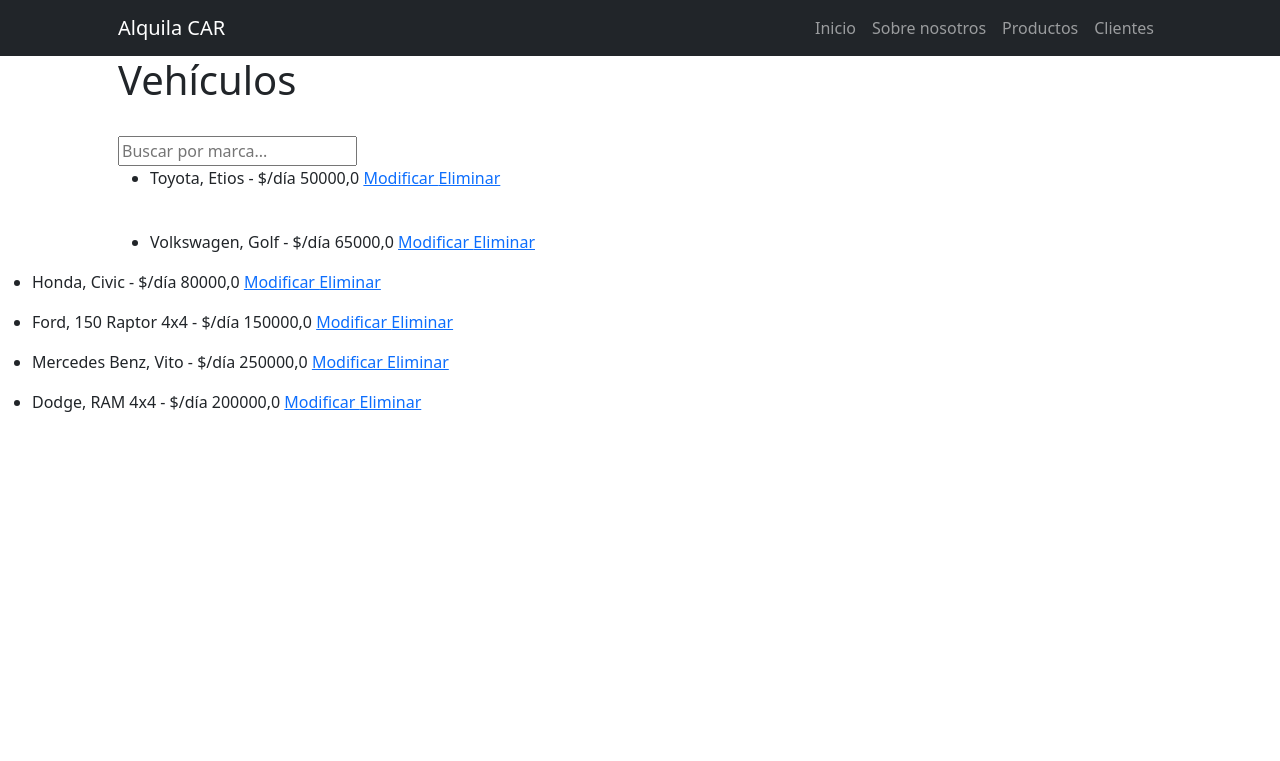
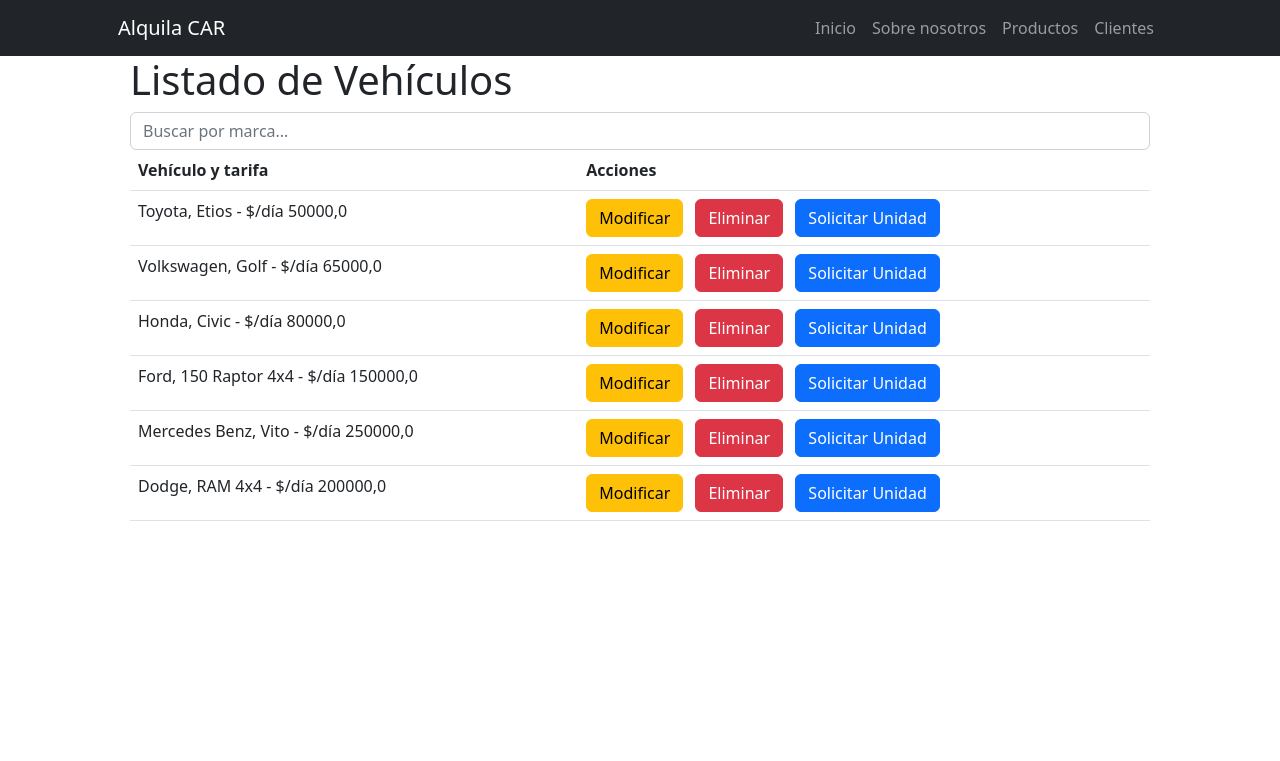
Before and after one commit to Fausto28/MiPrimeraPagina-FaustoEstamatti, a Django app: page /productos/producto/list/ in a window 1280 px wide. Shown: the top 761 px of the page. Run offline with Django 5.2, Linux system fonts and the light colour scheme; data comes from the database, SQL or seed files in the repository; both versions use the stored data as it was after the commit; some libraries are stand-ins or nearby versions.

Commit message:
Mejora de visual

```diff
--- a/project/core/templates/core/about.html
+++ b/project/core/templates/core/about.html
@@ -2,7 +2,7 @@
 
 {%block content%}
 
-    <div class='text-center display-1 nb-5 mt-3' style='font-family:monospace'>
+    <div class='text-center display-5 nb-15 mt-4' style='font-size:huge'>
         Somos una empresa dedicada al alquiler de vehículos para usos múltiples.
         Con una antigüedad de más de 20 años somos líderes en el mercado sudamericano.
         Con sede central en Buenos Aires, Argentina nos proyectamos a través de diversas sucursales con un manejo central desde este sitio web.
--- a/project/core/templates/core/index.html
+++ b/project/core/templates/core/index.html
@@ -9,8 +9,8 @@
     <h1>Alquila CAR</h1>
     <h2>INICIO</h2>
 
-    <button><a href="{% url 'cliente:index' %}">Cliente</a></button>
-    <button><a href="{% url 'admin:index' %}">Administración</a></button>
+    {#<button><a href="{% url 'cliente:index' %}">Cliente</a></button>#}
+    <a href="{% url 'admin:index' %}" class='btn btn-primary me-5'>Administración</a>
 
             <!-- Heading Row-->
             <div class="row gx-4 gx-lg-5 align-items-center my-5">
--- a/project/producto/templates/producto/producto_list.html
+++ b/project/producto/templates/producto/producto_list.html
@@ -5,22 +5,32 @@
 {%endblock title%}
 
 {%block content%}
+    <div class='container'>
+        <h1 class='nt-4'> Listado de Vehículos </h1>
 
-    <h1> Vehículos </h1>
-    <div class='py-lg-4'>
-        <form action='{%url 'producto:producto_list'%}'>
-            <input type='text' name='consulta' placeholder='Buscar por marca...'>
-        </form>
+        <div class='nb-4'>
+            <form action='{%url 'producto:producto_list'%}'>
+                <input type='text' name='consulta' placeholder='Buscar por marca...' class='form-control'>
+            </form>
+        </div>
 
-    {%for object in object_list%}
-
-    <ul>
-        <li>
-            {{object.marca}}, {{object.modelo}} - {{object.unidad_medida}} {{object.precio}}
-            <a href='{% url 'producto:producto_update' object.pk %}'> Modificar </a>
-            <a href='{% url 'producto:producto_delete' object.pk %}'> Eliminar </a>
-        </li>
-    </ul>
+        <table class='table table-stripped'>
+            <thead>
+                <tr>
+                    <th scope='col'> Vehículo y tarifa</th>
+                    <th scope='col'> Acciones</th>
+                </tr>
+            </thead>
+            <tbody>
+                {%for object in object_list%}
+                <tr>
+                <td>{{object.marca}}, {{object.modelo}} - {{object.unidad_medida}} {{object.precio}}</td>
+                <td>
+                    <a href='{% url 'producto:producto_update' object.pk %}'class='btn btn-warning me-2'> Modificar </a>
+                    <a href='{% url 'producto:producto_delete' object.pk %}'class='btn btn-danger me-2'> Eliminar </a>
+                    <a href='{% url 'cliente:cliente_create' %}'class='btn btn-primary me-2'> Solicitar Unidad </a>
+                </td>
+            </tr>
     </div>
     {%endfor%}
 {%endblock content%}
```
Also changed, not shown: project/cliente/templates/cliente/index.html (+5 -4 lines), project/producto/templates/producto/productocategoria_detail.html (+4 -5 lines), project/db.sqlite3.
